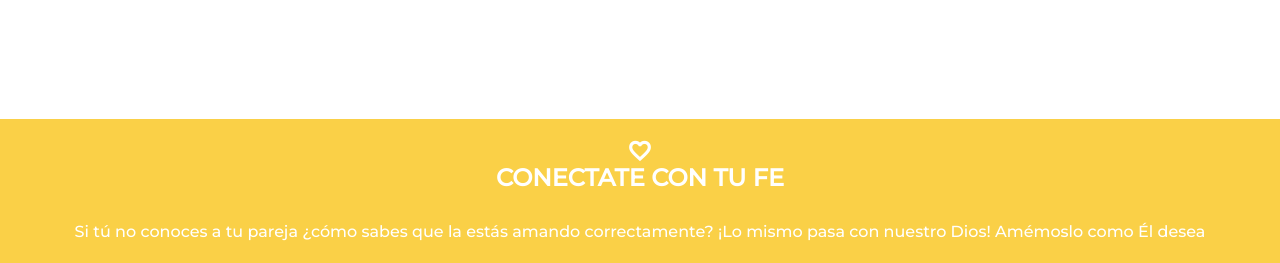
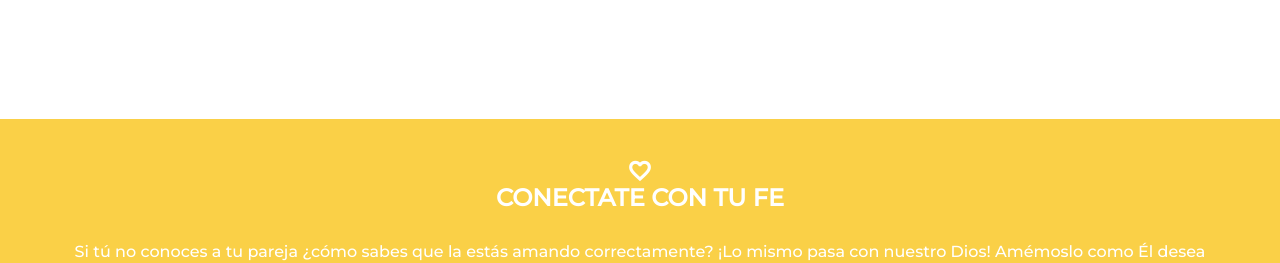
Before and after one commit to Daniielmayo/GeneDesaVersionMobile, a plain HTML site: page index.html in a window 1280 px wide. Shown: the part 341-604 px from the top of the page. Drawn offline with nearby package versions, Linux system fonts and the light colour scheme.

Commit message:
adecuacion de distribucion de espacion

```diff
--- a/index.css
+++ b/index.css
@@ -99,7 +99,7 @@
     padding: 20px;
     margin-top:50px;
     background-color: var(--yellow);
-    height: 80vh;
+    height: 90vh;
     color: var(--white);
   }
   .espacio{
@@ -107,6 +107,7 @@
   }
   .material-symbols-outlined{
     font-weight: bold;
+    margin-top: 20px;
   }
   .conectate-title espacio{
     font-weight: bold;
```
